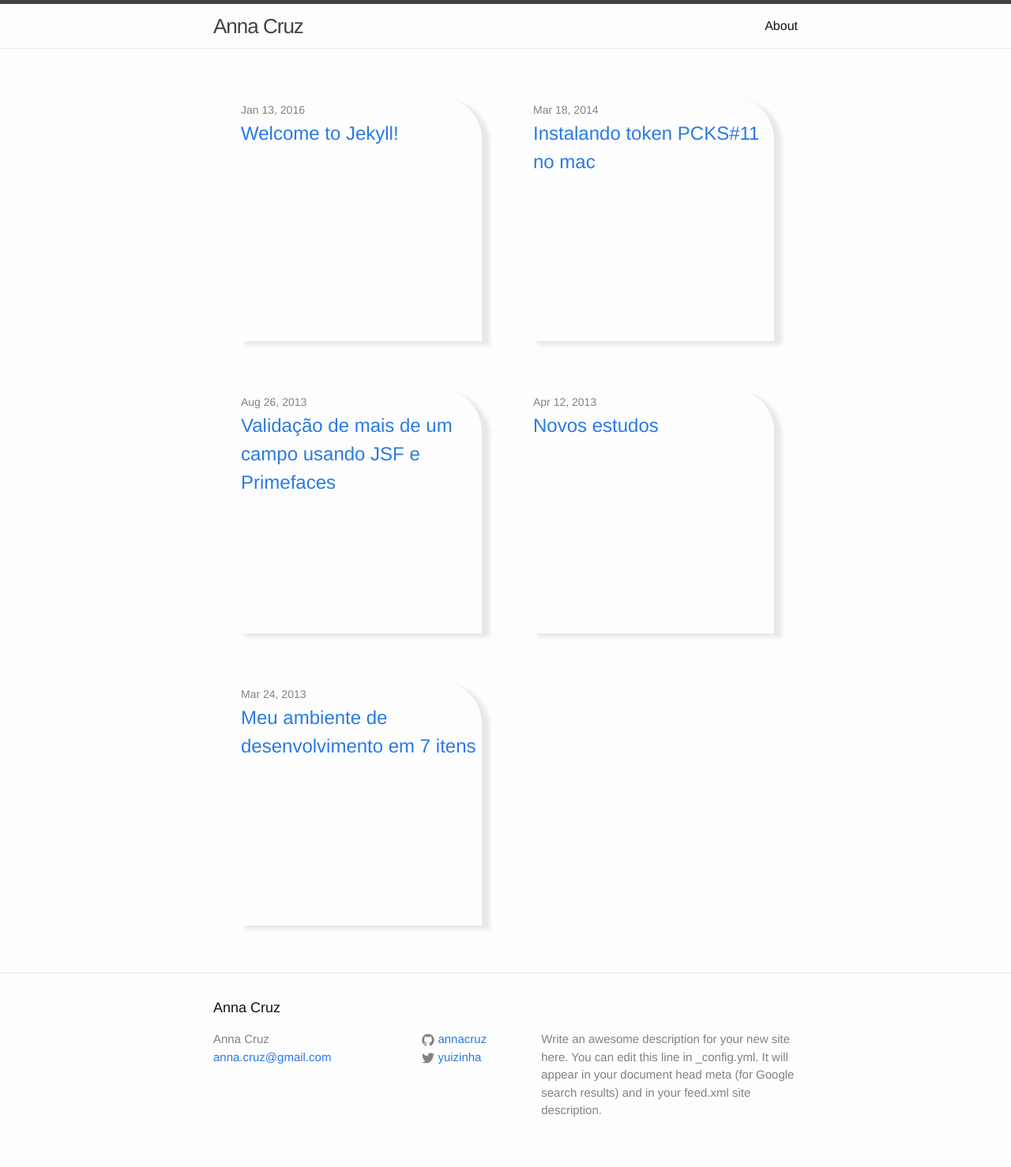
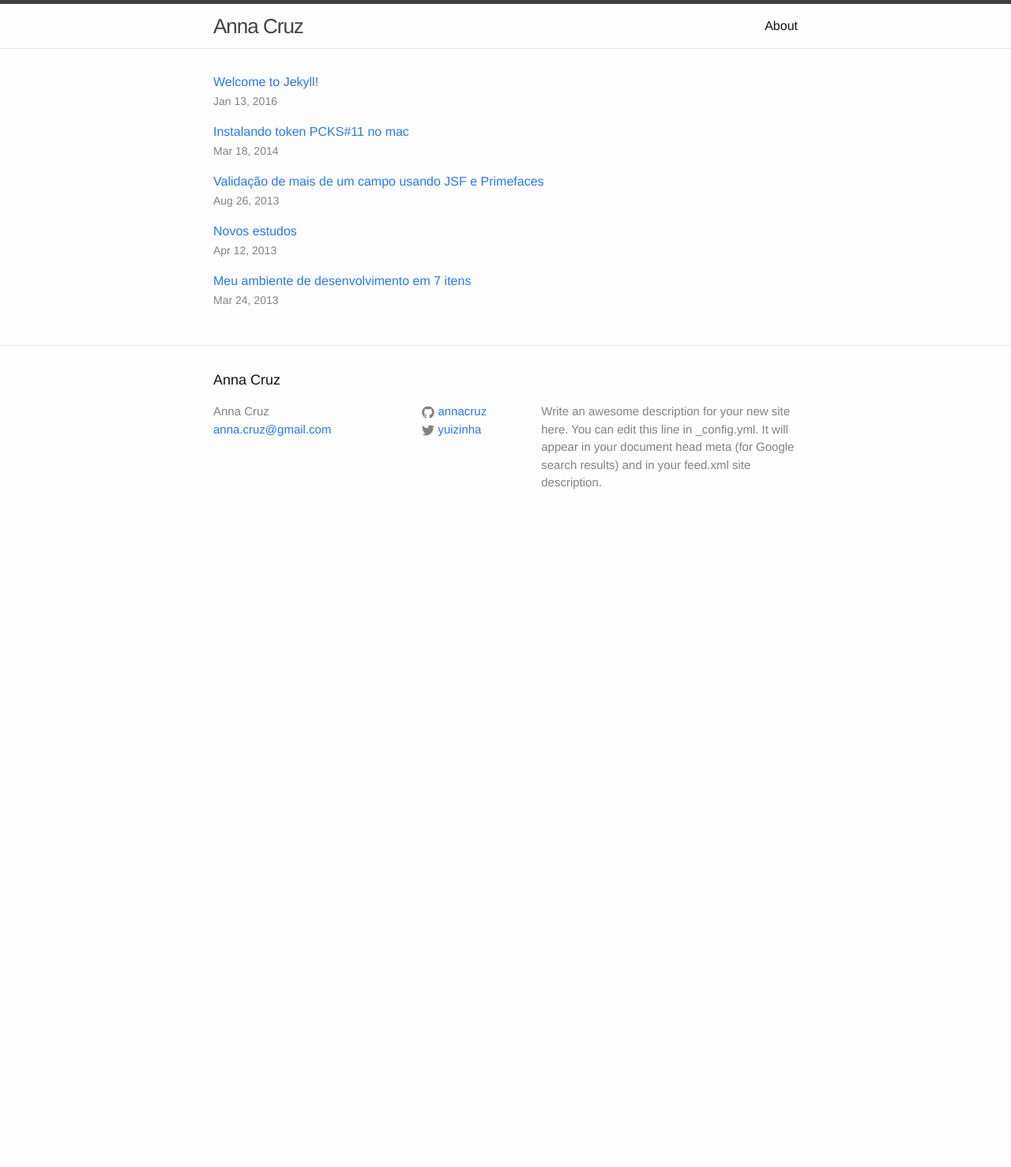
Before and after one commit to annacruz/old-blog, a Jekyll site: the page built from index.html, in a window 1280 px wide. Shown: the whole page at 79% size. Built offline with Jekyll 4.4.1, drawn with Linux system fonts in a browser that asks for light colours; after the commit the page ends 900 px from its top, so only the background shows below that.

Commit message:
Cleaning up everything

```diff
--- a/_sass/_layout.scss
+++ b/_sass/_layout.scss
@@ -185,6 +185,11 @@
     font-size: 24px;
 }
 
+.date {
+  font-size: $small-font-size;
+  color: $grey-color
+}
+
 /**
 * Flexbox
 */
--- a/index.html
+++ b/index.html
@@ -5,12 +5,12 @@ layout: default
 <div class="home">
 
     {% for post in site.posts %}
-    <div class="box-item">
-        <span class="post-meta">{{ post.date | date: "%b %-d, %Y" }}</span>
-
-        <h2>
-          <a class="post-link" href="{{ post.url | prepend: site.baseurl }}">{{ post.title }}</a>
-        </h2>
+    <div>
+        <h4>
+          <a href="{{ post.url | prepend: site.baseurl }}">{{ post.title }}</a>
+          <br>
+          <span class='date'>{{ post.date | date: "%b %-d, %Y" }}</span>
+        </h4>
       </div>
     {% endfor %}
 
```
